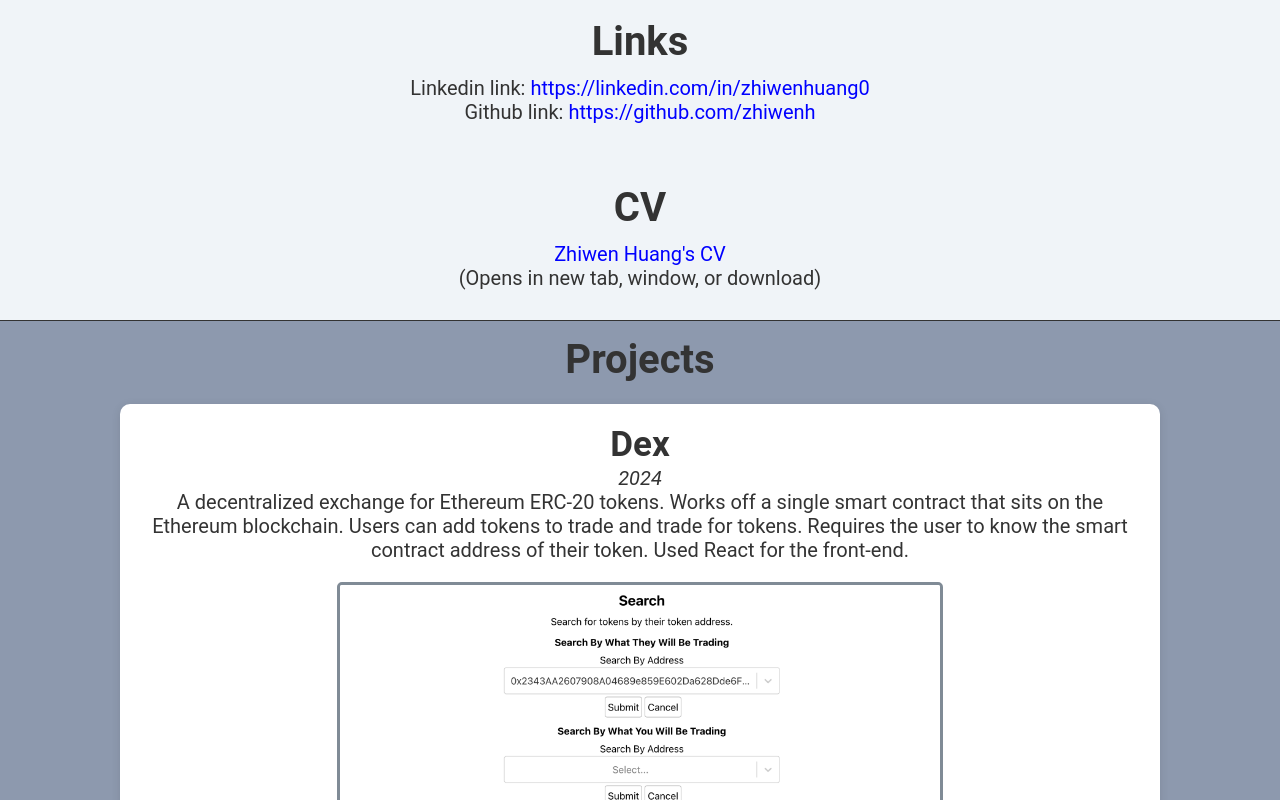
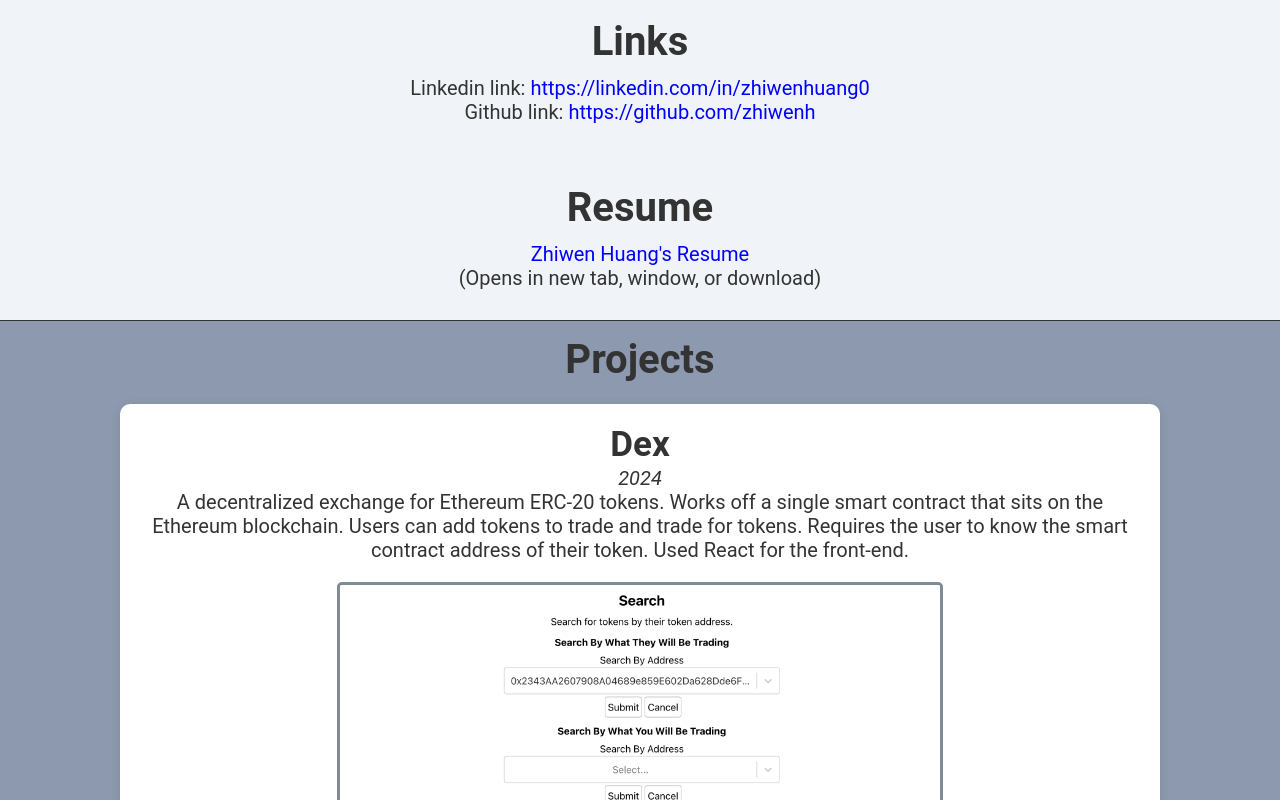
Before and after one commit to zhiwenh/personal-website, a React (Create React App) app in the folder client/: page / in a window 1280 px wide. Shown: the part 900-1700 px from the top of the page. Built offline with nearby package versions, Linux system fonts and the light colour scheme.

Commit message:
Updated website

```diff
--- a/client/src/App.js
+++ b/client/src/App.js
@@ -200,8 +200,8 @@ function App() {
             navBarLinkText="Links"
           />
           <NavBarItem
-            navBarLink="#cv-id"
-            navBarLinkText="CV"
+            navBarLink="#resume-id"
+            navBarLinkText="Resume"
           />
           <NavBarItem
             navBarLink="#projects-id"
@@ -282,13 +282,13 @@ function App() {
         </div>
         <div className="cv-link-wrap">
           <div className="cv-link-header" id="cv-id">
-            CV
+            Resume
           </div>
           <a
             href={zhiwenHuangCV}
             className="cv-link"
             target="_blank">
-              Zhiwen Huang's CV
+              Zhiwen Huang's Resume
           </a>
           <div className="cv-link-description">
             (Opens in new tab, window, or download)
```
